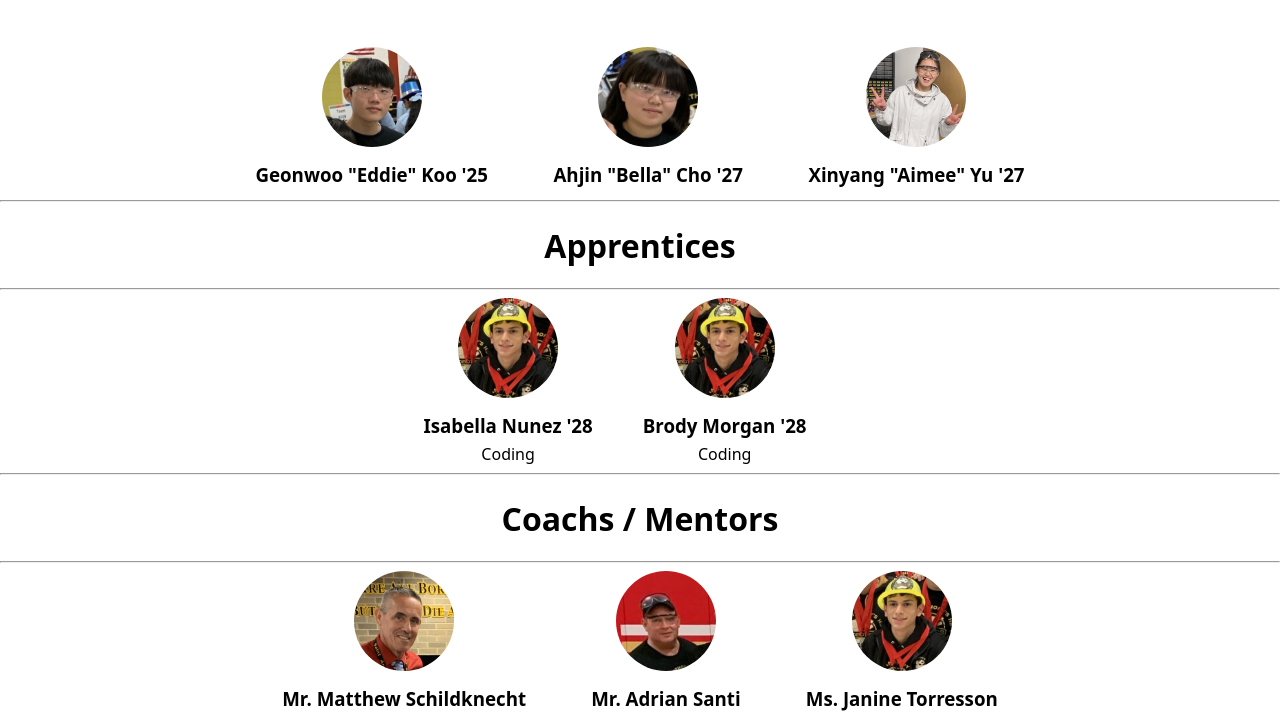
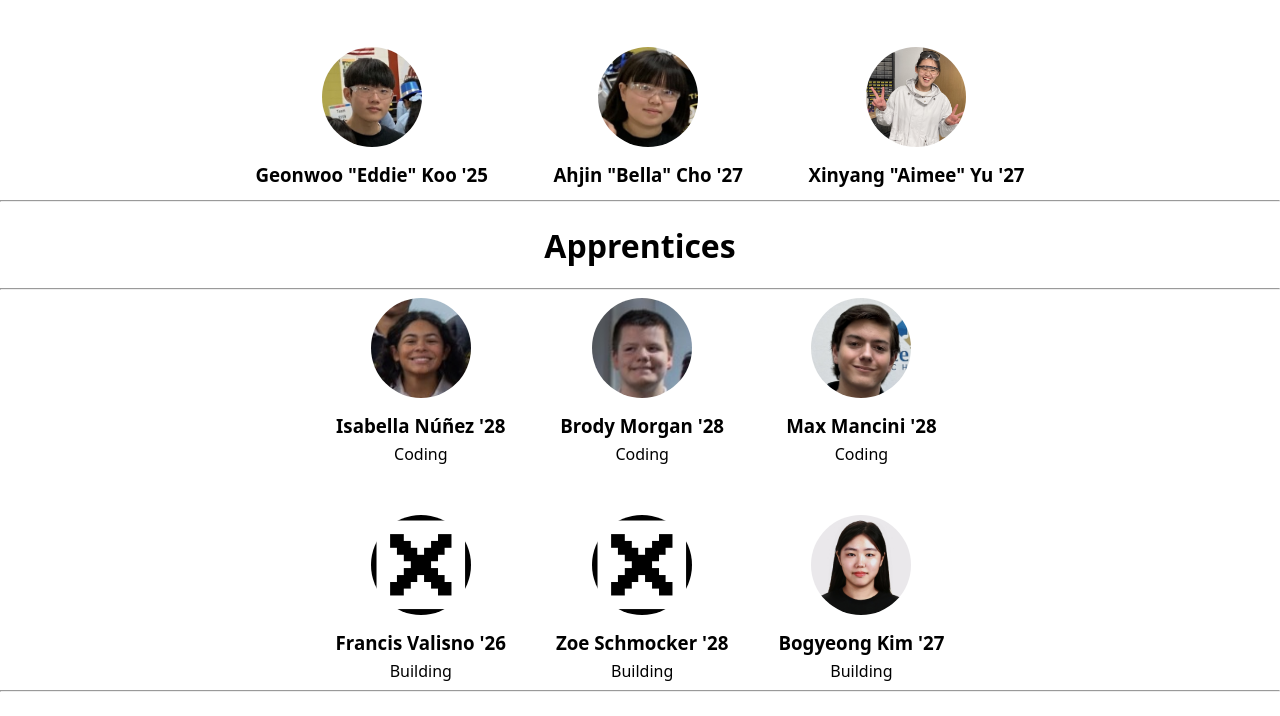
Before and after one commit to WilliamWang2009/Website_V5, a plain HTML site: page intothedeep.html in a window 1280 px wide. Shown: the part 2084-2800 px from the top of the page. Drawn offline with Linux system fonts and the light colour scheme.

Commit message:
new images

```diff
--- a/intothedeep.html
+++ b/intothedeep.html
@@ -41,7 +41,7 @@
                 <p>Co-Captain / Co-Founder</p>
             </div>
             <div class="team-member">
-                <img src="./images/people/Panayi.JPG" alt="Picture" class="team-img">
+                <img src="./images/people/Panayi.jpeg" alt="Picture" class="team-img">
                 <h3>Panayi Nikolovienis-Kotsis '25</h3>
                 <p>Co-Captain / Co-Founder</p>
             </div>
@@ -80,7 +80,7 @@
                 <p>Outreach Co-Lead</p>
             </div>
             <div class="team-member">
-                <img src="./images/people/James.jpg" alt="Picture" class="team-img">
+                <img src="./images/people/OldJames.jpg" alt="Picture" class="team-img">
                 <h3>James Bruno '25</h3>
                 <p>Outreach Co-Lead</p>
             </div>
@@ -103,10 +103,6 @@
             <div class="team-member">
                 <img src="./images/people/Kayla.jpg" alt="Picture" class="team-img">
                 <h3>Kayla Halpin '26</h3>
-            </div>
-            <div class="team-member">
-                <img src="./images/people/chris.jpg" alt="Picture" class="team-img">
-                <h3>Chris Jacuch '25</h3>
             </div>
         </div>
 
@@ -149,16 +145,38 @@
 
         <div class="team-container">
             <div class="team-member">
-                <img src="./images/people/Aaron.jpeg" alt="Picture" class="team-img">
-                <h3>Isabella Nunez '28</h3>
+                <img src="./images/people/IsabellaNunez.jpeg" alt="Picture" class="team-img">
+                <h3>Isabella Núñez '28</h3>
                 <p>Coding</p>
             </div>
             <div class="team-member">
-                <img src="./images/people/Aaron.jpeg" alt="Picture" class="team-img">
+                <img src="./images/people/BrodyMorgan.jpeg" alt="Picture" class="team-img">
                 <h3>Brody Morgan '28</h3>
                 <p>Coding</p>
             </div>
+            <div class="team-member">
+                <img src="./images/people/IMG_2510 - Max Mancini.jpeg" alt="Picture" class="team-img">
+                <h3>Max Mancini '28</h3>
+                <p>Coding</p>
+            </div>
+            <div class="team-member">
+                <img src="./images/people/noPerson.png" alt="Picture" class="team-img">
+                <h3>Francis Valisno '26</h3>
+                <p>Building</p>
+            </div>
+            <div class="team-member">
+                <img src="./images/people/noPerson.png" alt="Picture" class="team-img">
+                <h3>Zoe Schmocker '28</h3>
+                <p>Building</p>
+            </div>
+            <div class="team-member">
+                <img src="./images/people/1729390767918 - Bogyeong Kim.jpg" alt="Picture" class="team-img">
+                <h3>Bogyeong Kim '27</h3>
+                <p>Building</p>
+            </div>
         </div>
+
+
 
 
         <hr>
```
Also changed, not shown: centerstage.html (+2 -2 lines), images/people/1729390767918 - Bogyeong Kim.jpg (added), images/people/BrodyMorgan.jpeg (added), images/people/IMG_2510 - Max Mancini.jpeg (added), images/people/IsabellaNunez.jpeg (added), images/people/OldJames.jpg (renamed from images/people/James.jpg), images/people/OldPanayi.JPG (renamed from images/people/Panayi.JPG), images/people/Panayi.jpeg (added), images/people/noPerson.png (added).
